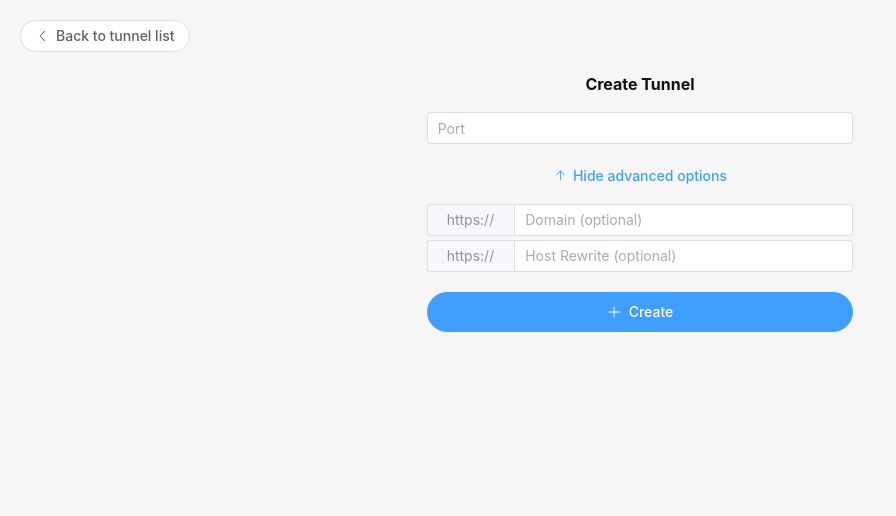
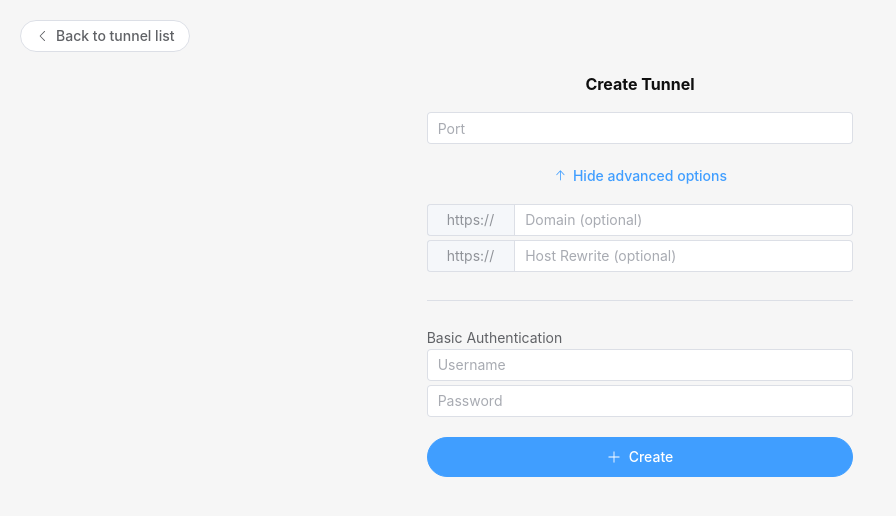
Before and after one commit to Filipponik/ngrok-app, a Vue app: page /tunnel/create in a window 1280 px wide. Both pictures are taken after a click on the button "Show advanced options". Shown: the top 516 px of the page, without its empty margins (0-896 px from the left). Built offline with nearby package versions, Linux system fonts and the light colour scheme.

Commit message:
feat(frontend): Added basic auth when creating tunnel and added tag in tunnel list

```diff
--- a/src/components/CreateTunnel.vue
+++ b/src/components/CreateTunnel.vue
@@ -8,6 +8,8 @@ const advanced = ref(false);
 const port = ref("");
 const domain = ref("");
 const host_rewrite = ref("");
+const username = ref("");
+const password = ref("");
 const router = useRouter();
 
 async function createTunnel() {
@@ -18,6 +20,12 @@ async function createTunnel() {
       port: port.value,
       domain: domain.value,
       host_rewrite: host_rewrite.value,
+      basic_auth: username.value && password.value
+        ? {
+            username: username.value,
+            password: password.value,
+          }
+        : undefined,
     });
   }
   router.push({ name: "tunnel-list" });
@@ -61,6 +69,20 @@ async function createTunnel() {
         >
           <template #prepend>https://</template>
         </el-input>
+        <el-divider />
+        <el-text>Basic Authentication</el-text>
+        <el-input
+          class="mb-1"
+          type="text"
+          v-model="username"
+          placeholder="Username"
+        />
+        <el-input
+          class="mb-1"
+          type="password"
+          v-model="password"
+          placeholder="Password"
+        />
       </div>
       <el-button
         class="my-4 w-full"
--- a/src/pages/TunnelList.vue
+++ b/src/pages/TunnelList.vue
@@ -85,6 +85,11 @@ onMounted(async () => {
               type="primary"
               >Host rewrite</el-tag
             >
+            <el-tag
+              v-if="scope.row.basic_auth"
+              type="primary"
+              >Basic auth</el-tag
+            >
           </div>
         </template>
       </el-table-column>
--- a/src/services/tunnel.ts
+++ b/src/services/tunnel.ts
@@ -6,6 +6,7 @@ export interface Tunnel {
   port: string;
   is_static_domain: boolean;
   request_headers: { name: string; value: string }[];
+  basic_auth?: { username: string; password: string };
 }
 
 export type TunnelOpen = {
@@ -13,6 +14,7 @@ export type TunnelOpen = {
   domain?: string;
   host_rewrite?: string;
   headers?: { name: string; value: string }[];
+  basic_auth?: { username: string; password: string };
 };
 
 export const getTunnels = async (): Promise<Tunnel[]> => {
@@ -30,6 +32,7 @@ export const openTunnel = async (tunnel: TunnelOpen): Promise<void> => {
       domain: tunnel.domain,
       host_rewrite: tunnel.host_rewrite,
       headers: tunnel.headers ? tunnel.headers : [],
+      basic_auth: tunnel.basic_auth,
     },
   });
 };
```
